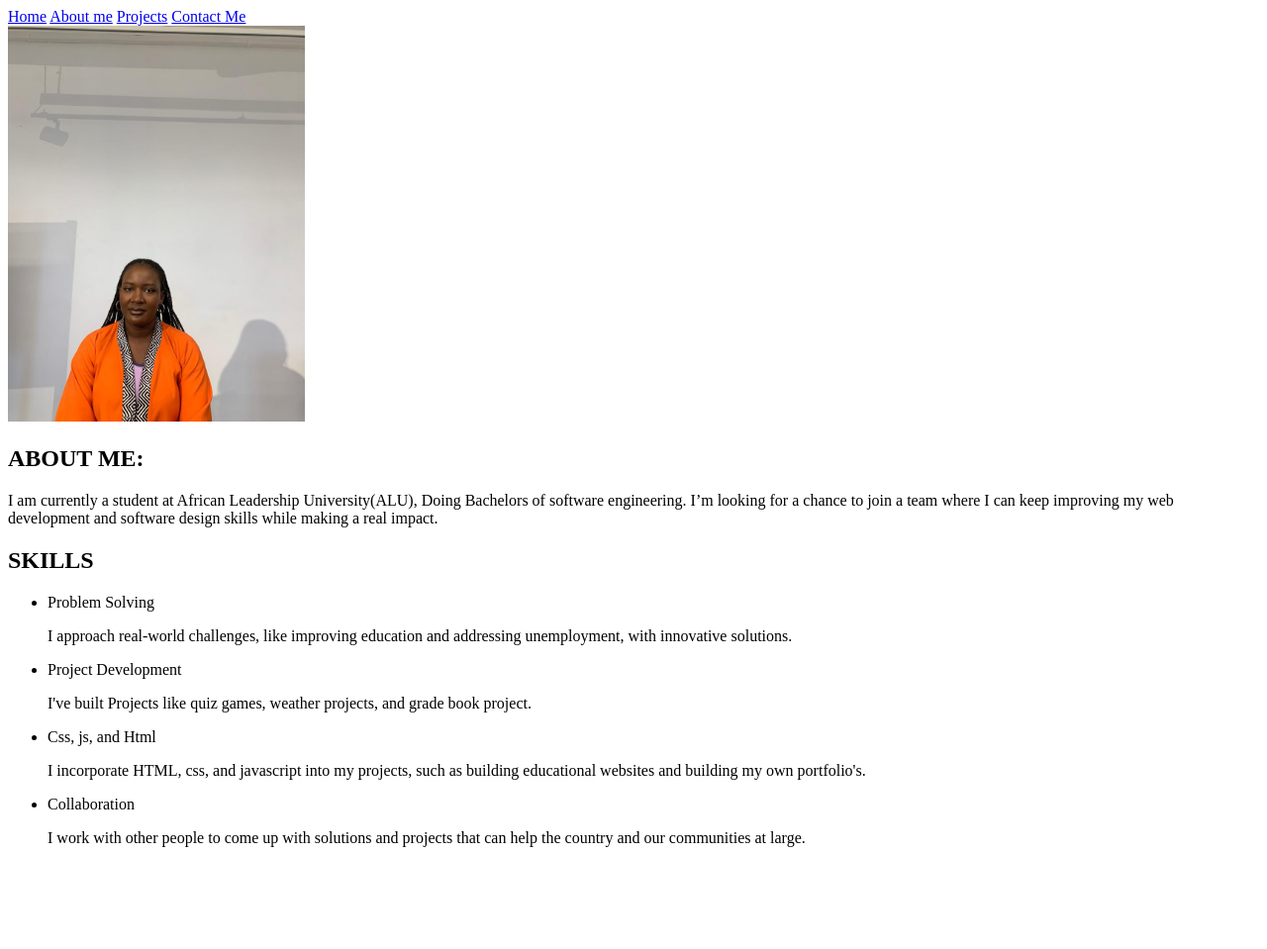
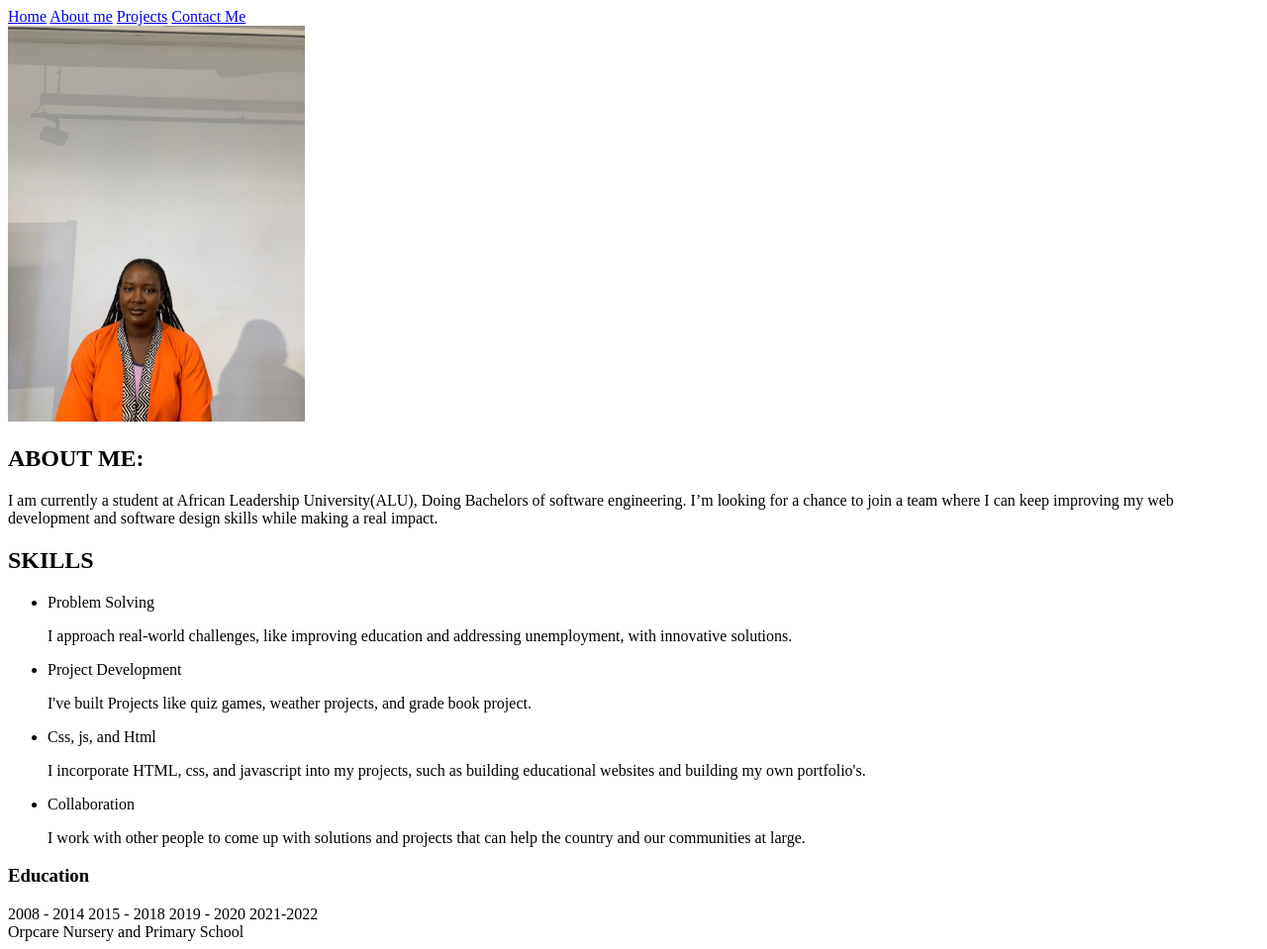
Before and after one commit to paulette920/Resume, a plain HTML site: page index.html in a window 1280 px wide. Shown: the whole page at 99% size. Before the commit the page ends 872 px from the top, so only its background shows below. Drawn offline with Linux system fonts and the light colour scheme.

Commit message:
added three spans of years and schools

```diff
--- a/index.html
+++ b/index.html
@@ -45,6 +45,17 @@
         </p>
       </ul>
     </section>
-    <div class=""></div>
+    <div class="education">
+      <div class="years">
+        <h3>Education</h3>
+        <span>2008 - 2014</span>
+        <span>2015 - 2018</span>
+        <span>2019 - 2020</span>
+        <span>2021-2022</span>
+      </div>
+      <div class="name-school">
+        <span>Orpcare Nursery and Primary School</span>
+      </div>
+    </div>
   </body>
 </html>
```
